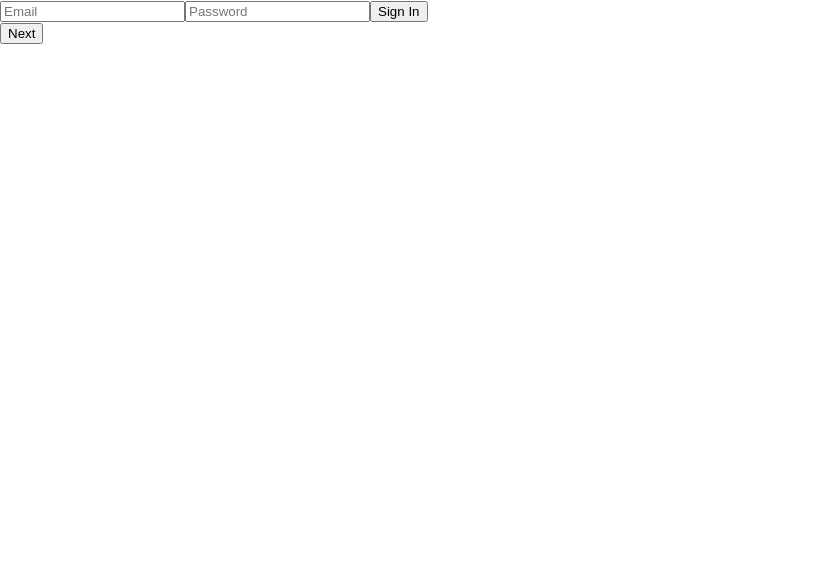
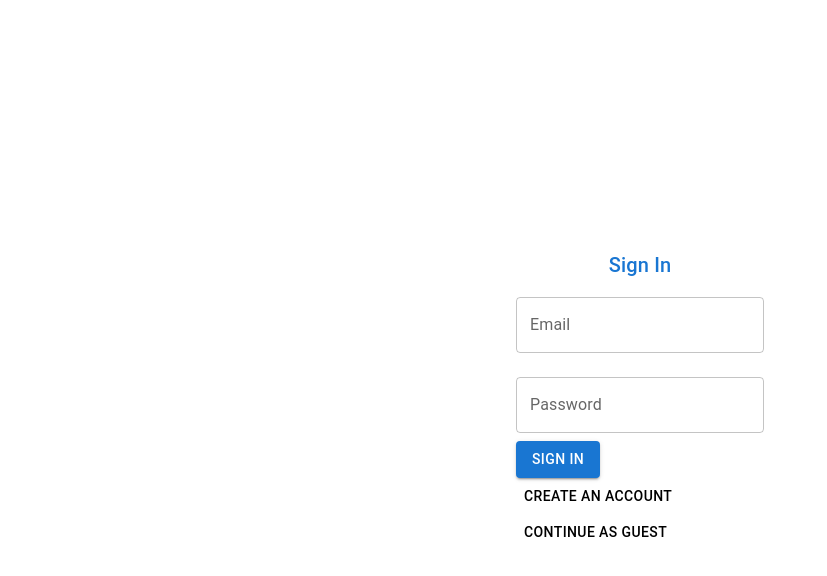
Before and after one commit to BaeHenryS/testapp_v1, a React (Create React App) app: page / in a window 1280 px wide. Shown: the top 576 px of the page, without its empty margins (0-827 px from the left). Built offline with nearby package versions, Linux system fonts and the light colour scheme.

Commit message:
Fleury push 6/6/23
Near-done form

```diff
--- a/package.json
+++ b/package.json
@@ -9,7 +9,7 @@
     "@fontsource/roboto": "^5.0.3",
     "@mui/material": "^5.13.6",
     "@mui/styled-engine-sc": "^5.12.0",
-    "@mui/x-date-pickers": "^6.9.1",
+    "@mui/x-date-pickers": "^6.9.2",
     "@testing-library/jest-dom": "^5.16.5",
     "@testing-library/react": "^13.4.0",
     "@testing-library/user-event": "^13.5.0",
--- a/src/components/MultiStepForm.js
+++ b/src/components/MultiStepForm.js
@@ -1,11 +1,10 @@
 import React, { Component } from 'react';
-import PatientDetails from './PatientDetails'
+import PatientDetails from './PatientDetails';
 import { Medications } from './Medications';
 import { Confirm } from './Confirm';
 import { Success } from './Success';
 import dayjs from 'dayjs';
-import { Auth } from './auth'
-
+import { Auth } from './auth';
 
 export class MultiStepForm extends Component {
   state = {
@@ -16,7 +15,7 @@ export class MultiStepForm extends Component {
     patientDOB: '',
     medicationName: '',
     medicationDescription: '',
-    medicationID: ''
+    medicationID: '',
   };
 
   // Proceed to next step
@@ -34,31 +33,57 @@ export class MultiStepForm extends Component {
     });
   };
 
-  handleChange = (input) => (value) => {
+  handleChange = (input) => (e) => {
     if (input === 'patientDOB') {
-      const date = dayjs(value).format('YYYY-MM-DD');
+      const date = dayjs(e).format('YYYY-MM-DD');
       this.setState({ [input]: date });
     } else {
-      this.setState({ [input]: value });
+      this.setState({ [input]: e.target.value });
     }
+  };
+
+  handleContinueAsGuest = () => {
+    // Implement the desired actions or state updates for continuing as a guest
+    const { step } = this.state;
+    this.setState({
+      step: step + 1,
+      // Update any additional state properties as needed
+    });
   };
 
   render() {
     const { step } = this.state;
-    const { patientFirstName, patientLastName, patientID, medicationName, medicationDescription, medicationID, patientDOB } = this.state;
-    const values = { patientFirstName, patientLastName, patientID, medicationName, medicationDescription, medicationID, patientDOB };
+    const {
+      patientFirstName,
+      patientLastName,
+      patientID,
+      medicationName,
+      medicationDescription,
+      medicationID,
+      patientDOB,
+    } = this.state;
+    const values = {
+      patientFirstName,
+      patientLastName,
+      patientID,
+      medicationName,
+      medicationDescription,
+      medicationID,
+      patientDOB,
+    };
+
     switch (step) {
       case 0:
         return (
           <div>
-            <Auth/>
-            <button onClick={this.nextStep}>Next</button>
+            <Auth continueAsGuest={this.nextStep} />
           </div>
         );
       case 1:
         return (
           <PatientDetails
             nextStep={this.nextStep}
+            prevStep={this.prevStep}
             handleChange={this.handleChange}
             values={values}
           />
@@ -86,7 +111,11 @@ export class MultiStepForm extends Component {
           <Success
             nextStep={this.nextStep}
             prevStep={this.prevStep}
-                handleChange={this.handleChange}/>)
+            handleChange={this.handleChange}
+          />
+        );
+      default:
+        return null;
     }
   }
 }
--- a/src/components/PatientDetails.js
+++ b/src/components/PatientDetails.js
@@ -13,10 +13,10 @@ export class PatientDetails extends Component {
     this.props.nextStep();
   };
 
-  // back = (e) => {
-  //   e.preventDefault();
-  //   this.props.prevStep();
-  // };
+  back = (e) => {
+    e.preventDefault();
+    this.props.prevStep();
+  };
 
   render() {
     const { values, handleChange } = this.props;
--- a/src/components/auth.js
+++ b/src/components/auth.js
@@ -1,21 +1,95 @@
 import { auth } from '../config/firebase';
-import { createUserWithEmailAndPassword } from "firebase/auth";
+import { signInWithEmailAndPassword, createUserWithEmailAndPassword } from 'firebase/auth';
 import { useState } from 'react';
+import { Button, TextField, Typography, Dialog, DialogTitle, DialogContent, DialogActions } from '@mui/material';
 
-export const Auth = () => {
-    const [email, setEmail] = useState("");
-    const [password, setPassword] = useState("");
+export const Auth = ({ continueAsGuest }) => {
+  const [email, setEmail] = useState("");
+  const [password, setPassword] = useState("");
+  const [isSignInMode, setIsSignInMode] = useState(true);
+  const [error, setError] = useState(null);
+  const [open, setOpen] = useState(false);
 
-    const signIn = async () => {
+  const handleToggleMode = () => {
+    setIsSignInMode(!isSignInMode);
+    setError(null);
+  };
+
+  const handleSubmit = async (e) => {
+    e.preventDefault();
+
+    try {
+      if (isSignInMode) {
+        await signInWithEmailAndPassword(auth, email, password);
+        // Log in successful, perform desired actions
+      } else {
         await createUserWithEmailAndPassword(auth, email, password);
-    };
+        // Account created successfully, perform desired actions
+      }
+    } catch (error) {
+      setError(error);
+      setOpen(true);
+    }
+  };
 
+  const handleClose = () => {
+    setOpen(false);
+  };
 
-    return (
-        <div>
-            <input placeholder = "Email" onChange={(e) => setEmail(e.target.value)}/>
-            <input placeholder = "Password" onChange={(e) => setPassword(e.target.value)}/>
-            <button onClick={signIn}> Sign In </button>
-        </div>
-    );
-}
+  const handleContinueAsGuest = () => {
+    continueAsGuest();
+  };
+
+  return (
+    <div style={{ display: 'flex', flexDirection: 'column', alignItems: 'center', justifyContent: 'center', height: '100vh' }}>
+      <Typography variant="h6" color="primary">{isSignInMode ? 'Sign In' : 'Sign Up'}</Typography>
+      <form onSubmit={handleSubmit}>
+        <TextField
+          label="Email"
+          placeholder="Email"
+          value={email}
+          onChange={(e) => setEmail(e.target.value)}
+          variant="outlined"
+          margin="normal"
+        />
+        <br />
+        <TextField
+          label="Password"
+          placeholder="Password"
+          type="password"
+          value={password}
+          onChange={(e) => setPassword(e.target.value)}
+          variant="outlined"
+          margin="normal"
+        />
+        <br />
+        <Button type="submit" variant="contained" color="primary" style={{ textAlign: 'center' }}>
+          {isSignInMode ? 'Sign In' : 'Sign Up'}
+        </Button>
+        <br />
+        <Button variant="text" color="inherit" onClick={handleToggleMode} style={{ textAlign: 'center' }}>
+          {isSignInMode ? 'Create an Account' : 'Already have an account? Sign In'}
+        </Button>
+        <br />
+        <Button variant="text" color="inherit" onClick={handleContinueAsGuest} style={{ textAlign: 'center' }}>
+          Continue as Guest
+        </Button>
+      </form>
+      <Dialog open={open} onClose={handleClose}>
+        <DialogTitle>Error</DialogTitle>
+        <DialogContent>
+          {error && (
+            <Typography>
+              {error.code}: {error.message}
+            </Typography>
+          )}
+        </DialogContent>
+        <DialogActions>
+          <Button onClick={handleClose} color="primary">
+            OK
+          </Button>
+        </DialogActions>
+      </Dialog>
+    </div>
+  );
+};
```
Also changed, not shown: 1 other file (tests, documents, lock files or other folders). Lines whose indentation alone changed are shown as unchanged.
